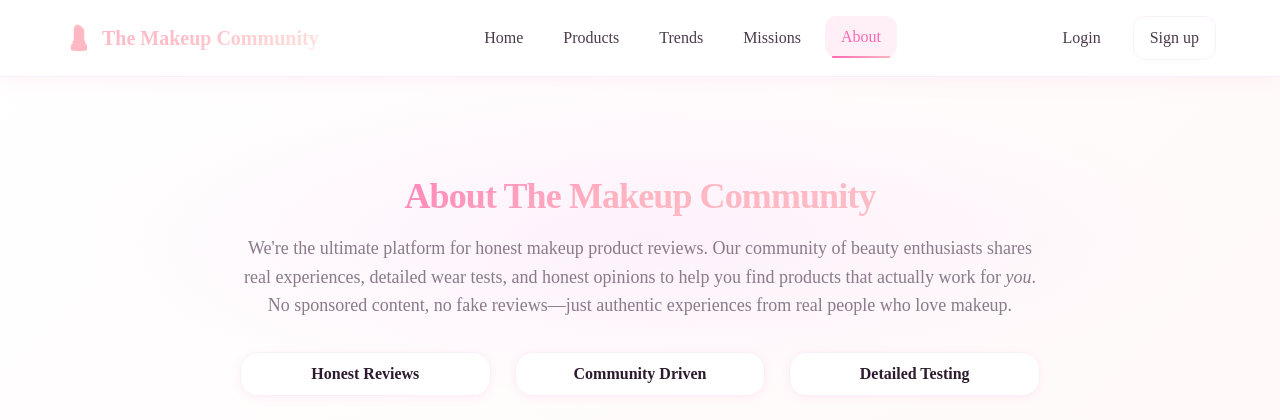
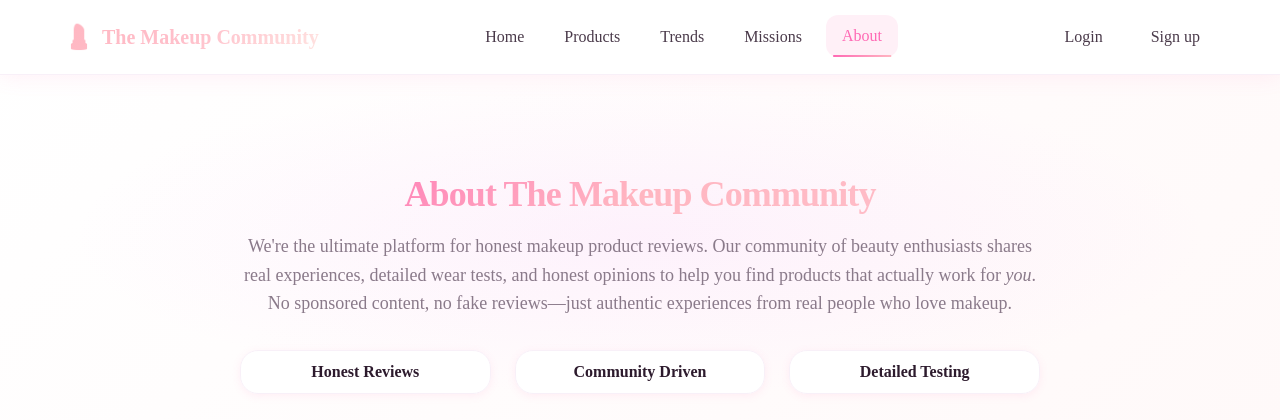
Before and after one commit to fatimaAlku/The-Makeup-Community, a Django app: page /about/ in a window 1280 px wide. Shown: the top 420 px of the page. Run offline with Django 5.2, Linux system fonts and the light colour scheme; data that the repository does not hold is empty.

Commit message:
fixed sign up styling

```diff
--- a/my-community-project/makeuptutorial/polls/templates/polls/base.html
+++ b/my-community-project/makeuptutorial/polls/templates/polls/base.html
@@ -30,7 +30,7 @@
     </form>
   {% else %}
     <a class="btn-link" href="{% url 'login' %}">Login</a>
-    <a class="chip chip-primary" href="{% url 'signup' %}">Sign up</a>
+    <a class="btn-link" href="{% url 'signup' %}">Sign up</a>
   {% endif %}
 </div>
 
```
Also changed, not shown: 2 other files.
